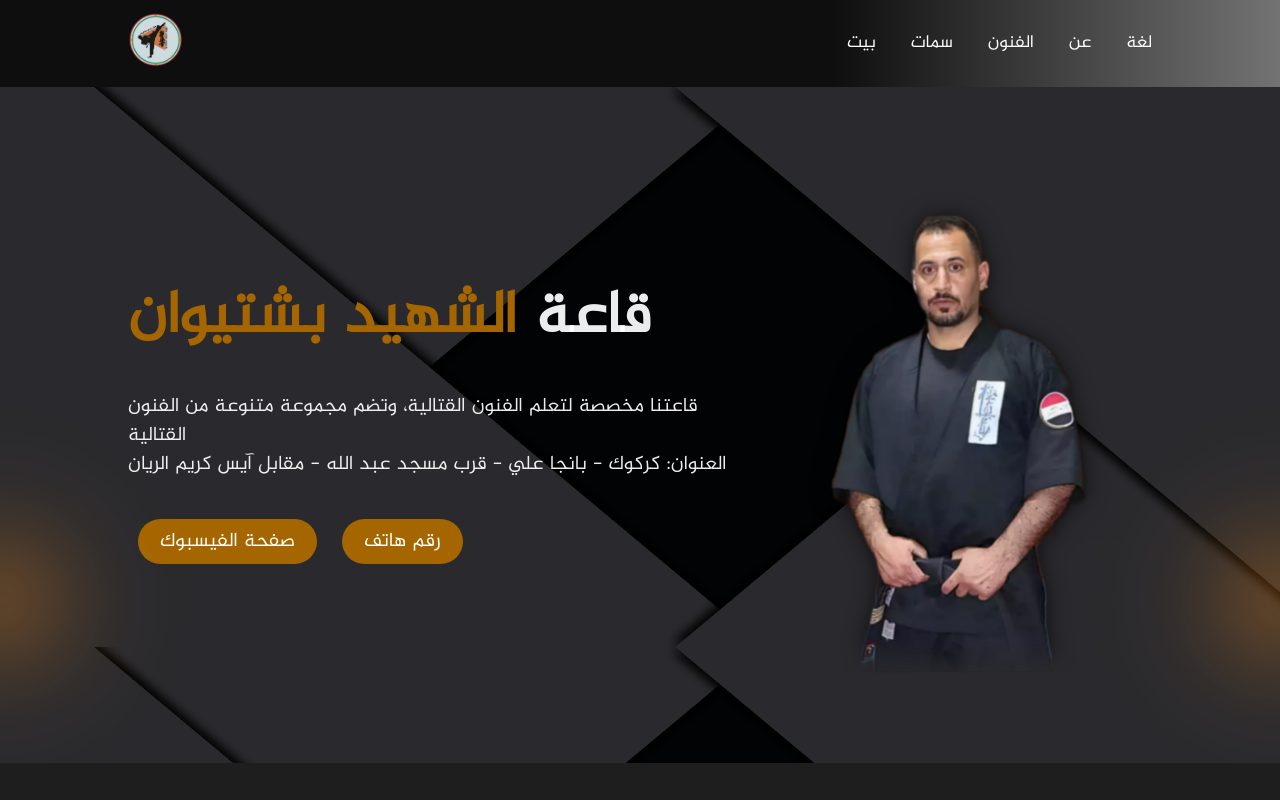
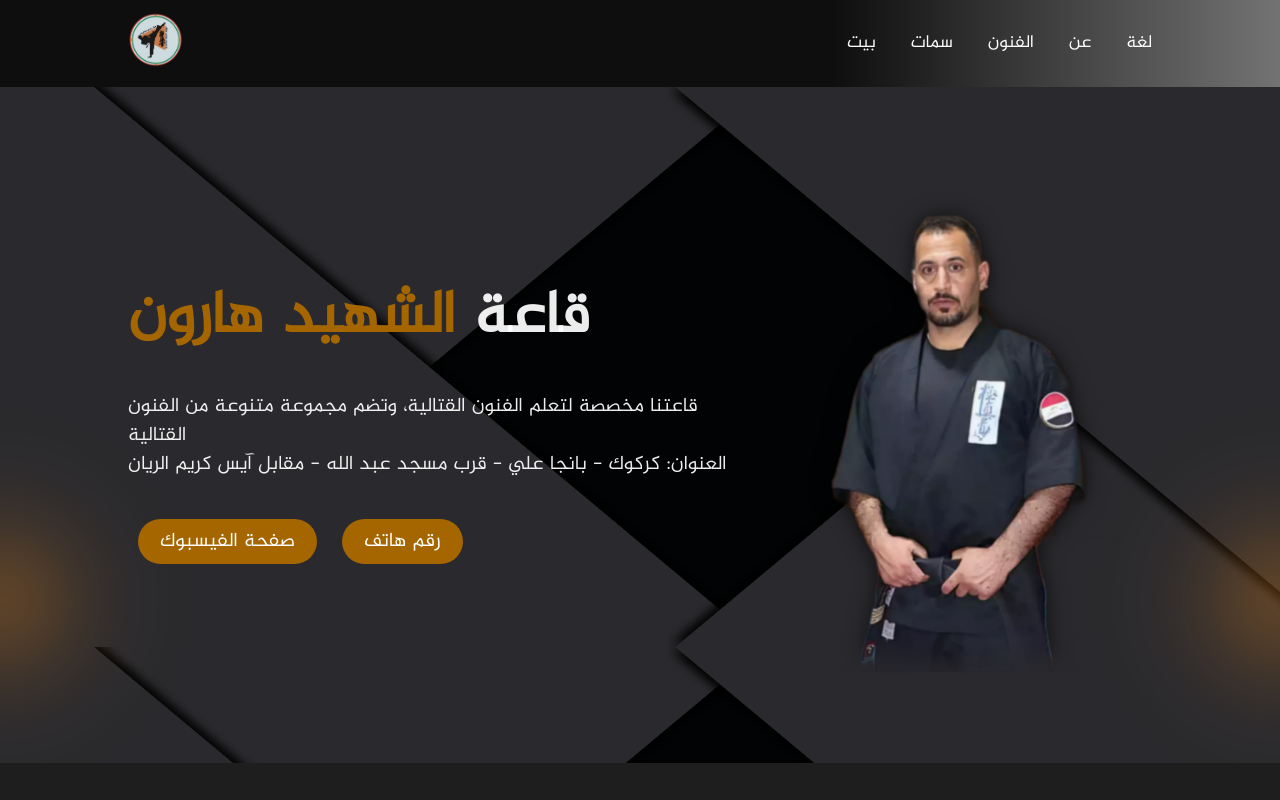
Before and after one commit to Shahidharun/MartyrHarun.github.io, a plain HTML site: page Arabic/index.html in a window 1280 px wide. Shown: the top 800 px of the page. Drawn offline with nearby package versions, Linux system fonts and the light colour scheme.

Commit message:
Update index.html

```diff
--- a/Arabic/index.html
+++ b/Arabic/index.html
@@ -46,7 +46,7 @@
                 <h1 class="mb">
                     قاعة
                    <span>
-                    الشهيد بشتيوان
+                    الشهيد هارون
                    </span> <br/>
                     <!-- <span></span>  -->
                 </h1>
```
